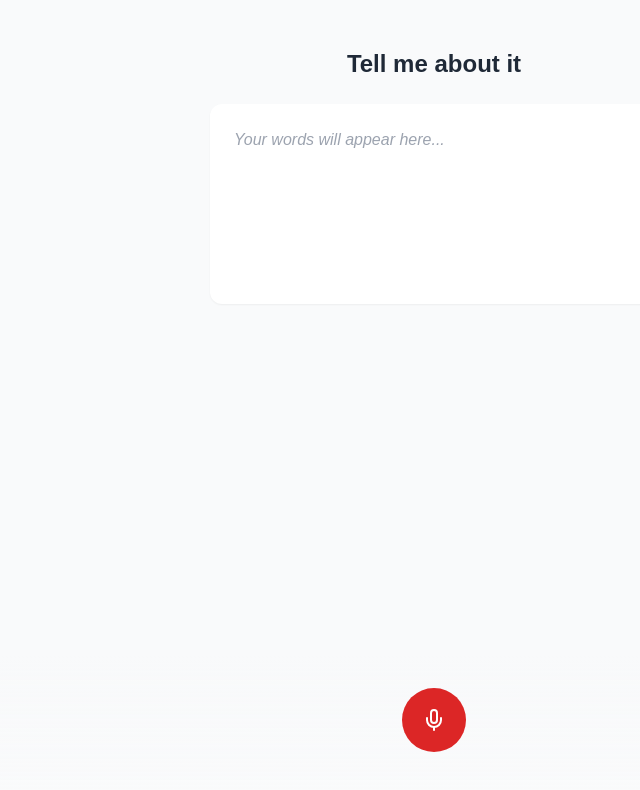
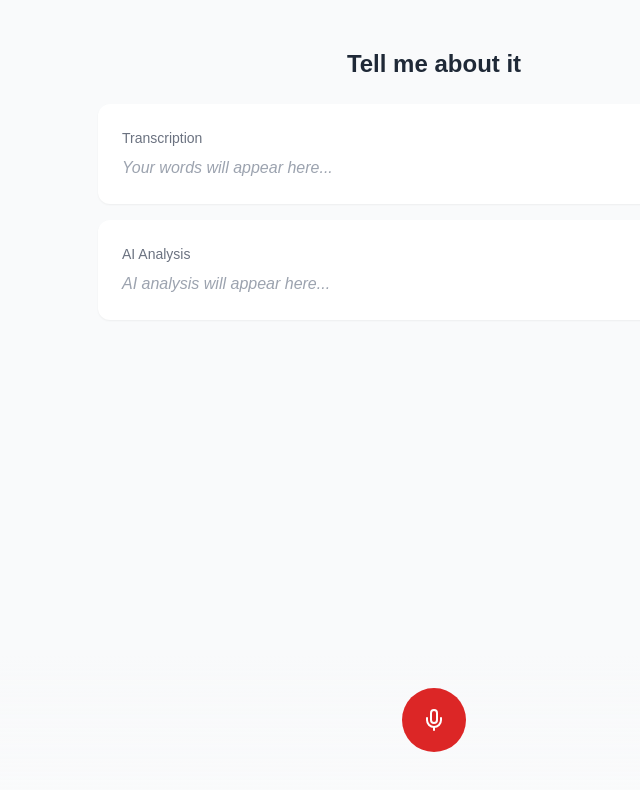
Before and after one commit to andrestack/tradie-chat, a Next.js app: page / in a window 1280 px wide. Shown: the top 790 px of the page, without its empty margins (206-846 px from the left). Built offline with nearby package versions, Linux system fonts and the light colour scheme.

Commit message:
Added chat response functionality to api and frontend

```diff
--- a/src/app/api/route.ts
+++ b/src/app/api/route.ts
@@ -4,15 +4,15 @@ import OpenAI from "openai";
 import path from "path";
 
 const openai = new OpenAI({
-  apiKey: process.env.OPEN_API_KEY,
+  apiKey: process.env.OPEN_API_KEY, // Ensure your API key is set in .env
 });
 
 export async function GET(request: NextRequest) {
+  try {
     // Extract the file name from the query parameters
     const url = new URL(request.url);
-  const audioFileName = url.searchParams.get("file"); // Get the 'file' parameter from the URL
+    const audioFileName = url.searchParams.get("file");
 
-  // Check if the file name is provided
     if (!audioFileName) {
       return new Response(JSON.stringify({ error: "File name is required" }), {
         status: 400,
@@ -20,18 +20,46 @@ export async function GET(request: NextRequest) {
       });
     }
 
+    // Transcribe audio using Whisper
     const transcription = await openai.audio.transcriptions.create({
       file: fs.createReadStream(
         path.join(process.cwd(), "public", "uploads", audioFileName)
-    ), // Use the dynamic file name
+      ),
       model: "whisper-1",
     });
 
-  return new Response(JSON.stringify({ message: transcription.text }), {
+    const transcribedText = transcription.text;
+
+    // Generate chat response using GPT-4
+    const chatResponse = await openai.chat.completions.create({
+      model: "gpt-4",
+      messages: [
+        { role: "system", content: "You are an AI assistant that helps process and analyze speech transcriptions. Please organise the transcript into a structured format, with sections for speaker's name, project name, hours worked, and expenses if any. You can summarise the transcript into a few sentences before the structured format." },
+        { role: "user", content: transcribedText },
+      ],
+      temperature: 0.7,
+      max_tokens: 150,
+    });
+
+    return new Response(
+      JSON.stringify({
+        transcription: transcribedText,
+        chatResponse: chatResponse.choices[0].message.content,
+      }),
+      {
         status: 200,
         headers: { "Content-Type": "application/json" },
-  });
       }
+    );
+  } catch (error) {
+    console.error("Error processing request:", error);
+    return new Response(
+      JSON.stringify({ error: "Internal Server Error" }),
+      { status: 500, headers: { "Content-Type": "application/json" } }
+    );
+  }
+}
+
 
 // on the client: create an audio recorder with a microphone
 // on the client: create a button to start recording
--- a/src/app/page.tsx
+++ b/src/app/page.tsx
@@ -6,6 +6,7 @@ import { Copy, Check } from "lucide-react";
 
 export default function Home() {
   const [transcription, setTranscription] = useState<string | null>(null);
+  const [chatResponse, setChatResponse] = useState<string | null>(null);
   const [copied, setCopied] = useState(false);
 
   const handleTranscription = async (audioFileName: string) => {
@@ -21,22 +22,22 @@ export default function Home() {
       }
 
       const data = await response.json();
-      setTranscription(data.message);
+      setTranscription(data.transcription);
+      setChatResponse(data.chatResponse);
     } catch (error) {
       console.error("Error fetching transcription:", error);
       setTranscription("Failed to fetch transcription.");
+      setChatResponse("Failed to generate chat response.");
     }
   };
 
-  const copyToClipboard = async () => {
-    if (transcription) {
+  const copyToClipboard = async (text: string) => {
     try {
-        await navigator.clipboard.writeText(transcription);
+      await navigator.clipboard.writeText(text);
       setCopied(true);
       setTimeout(() => setCopied(false), 2000);
     } catch (err) {
       console.error("Failed to copy text:", err);
-      }
     }
   };
 
@@ -48,12 +49,23 @@ export default function Home() {
         </h1>
       </div>
       <div className="flex-1 px-4 pb-32">
-        <div className="w-full max-w-md mx-auto bg-white rounded-xl shadow-sm p-6 min-h-[200px] relative group">
-          {transcription ? (
+        <div className="w-full max-w-2xl mx-auto space-y-4">
+          {/* Transcription Card */}
+          <div className="bg-white rounded-xl shadow-sm p-6 relative group">
+            <h2 className="text-sm font-medium text-gray-500 mb-2">
+              Transcription
+            </h2>
             <div className="flex items-start gap-2">
-              <p className="text-gray-800">{transcription}</p>
+              <p className="text-gray-800">
+                {transcription || (
+                  <span className="text-gray-400 italic">
+                    Your words will appear here...
+                  </span>
+                )}
+              </p>
+              {transcription && (
                 <button
-                onClick={copyToClipboard}
+                  onClick={() => copyToClipboard(transcription)}
                   className="opacity-0 group-hover:opacity-100 p-2 hover:bg-gray-100 rounded-md transition-all"
                   title="Copy to clipboard"
                 >
@@ -63,12 +75,38 @@ export default function Home() {
                     <Copy className="w-5 h-5 text-gray-500" />
                   )}
                 </button>
+              )}
             </div>
-          ) : (
+          </div>
+
+          {/* Chat Response Card */}
+          <div className="bg-white rounded-xl shadow-sm p-6 relative group">
+            <h2 className="text-sm font-medium text-gray-500 mb-2">
+              AI Analysis
+            </h2>
+            <div className="flex items-start gap-2">
+              <p className="text-gray-800 whitespace-pre-line">
+                {chatResponse || (
                   <span className="text-gray-400 italic">
-              Your words will appear here...
+                    AI analysis will appear here...
                   </span>
                 )}
+              </p>
+              {chatResponse && (
+                <button
+                  onClick={() => copyToClipboard(chatResponse)}
+                  className="opacity-0 group-hover:opacity-100 p-2 hover:bg-gray-100 rounded-md transition-all"
+                  title="Copy to clipboard"
+                >
+                  {copied ? (
+                    <Check className="w-5 h-5 text-green-500" />
+                  ) : (
+                    <Copy className="w-5 h-5 text-gray-500" />
+                  )}
+                </button>
+              )}
+            </div>
+          </div>
         </div>
       </div>
       <AudioRecorder onTranscribe={handleTranscription} />
```
Lines whose indentation alone changed are shown as unchanged.
